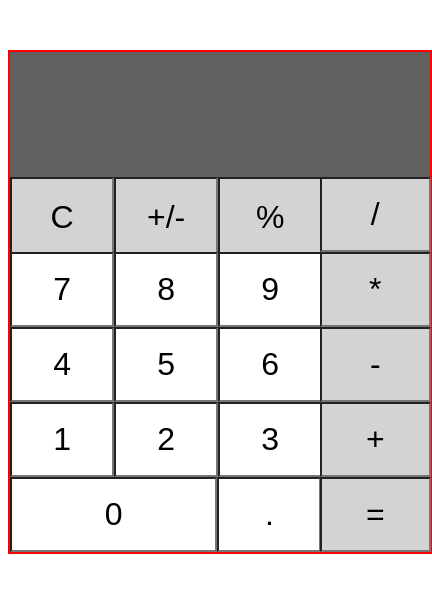
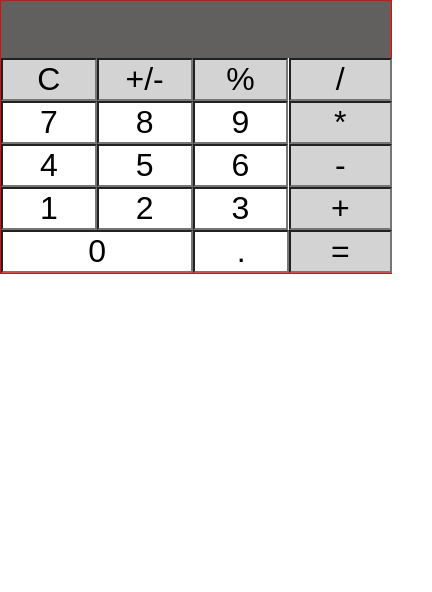
Before and after one commit to tsinat08/calculator, a React (Create React App) app: page / in a window 390 px wide. Shown: the top 592 px of the page, 432 px wide, since content can reach past the window. Built offline with nearby package versions, Linux system fonts and the light colour scheme.

Commit message:
Add % and -/+

```diff
--- a/public/index.html
+++ b/public/index.html
@@ -24,9 +24,9 @@
       work correctly both with client-side routing and a non-root public URL.
       Learn how to configure a non-root public URL by running `npm run build`.
     -->
-    <title>React App</title>
+    <title>T Calculator</title>
   </head>
-  <body>
+  <body style="margin: 0%">
     <noscript>You need to enable JavaScript to run this app.</noscript>
     <div id="root"></div>
     <!--
--- a/src/App.css
+++ b/src/App.css
@@ -8,9 +8,9 @@
 .ops-equals{
     position: absolute;
     right: 3px;
-    top: 25%;
+    bottom: 0%;
     width: 25.5%;
-    height: 75%;
+    height: 79%;
 }
 .clear-sign{
     width: 75%;
@@ -18,3 +18,20 @@
     background: #fff;
     color: #000;
 }
+@media only screen and (max-width: 600px) {
+    .intro {
+        width: 100%;
+        height: 100%;
+        border: 1px solid red;
+        margin: 0;
+        position: relative;
+    }
+}
+.sign{
+    width: 30%;
+    height: 100%;
+    font-size: 200%;
+    text-align: center;
+    background: lightgray;
+    color: #000;
+}
--- a/src/App.js
+++ b/src/App.js
@@ -51,7 +51,7 @@ class App extends Component {
                 <SearchBar Rediet={this.state.term} />
                 <div className='clear-sign'>
                      <Clear  Yotam={this.getClear}/>
-                     <Sign Sign={this.getSign}/>
+                     <Sign  Sign={this.getSign}/>
                      <Percent Percent={this.getPercent}/>
                 </div>
                 <Numbers Lewhat={this.getTerm}/>
--- a/src/components/Clear/Clear.css
+++ b/src/components/Clear/Clear.css
@@ -1,8 +1,8 @@
-.clear {
-    width: 30.5%;
-    height: 100%;
-    font-size: 200%;
-    text-align: center;
-    background: lightgray;
-    color: #000;
-}
+/*.clear {*/
+/*    width: 30.5%;*/
+/*    height: 100%;*/
+/*    font-size: 200%;*/
+/*    text-align: center;*/
+/*    background: lightgray;*/
+/*    color: #000;*/
+/*}*/
--- a/src/components/Clear/Clear.js
+++ b/src/components/Clear/Clear.js
@@ -11,7 +11,7 @@ class Clear extends Component {
     }
     render() {
         return (
-                     <input className='clear' value='C' onClick={this.handleClear} readOnly />
+                     <input className='sign' value='C' onClick={this.handleClear} readOnly />
 
         )
     }
--- a/src/components/Equals/Equals.js
+++ b/src/components/Equals/Equals.js
@@ -60,7 +60,7 @@ class Equals extends Component {
     }
     render() {
         return (
-                    <input className='equals' value='=' onClick={this.handleChange} readOnly />
+                    <input className='ops' value='=' onClick={this.handleChange} readOnly />
 
         )
     }
--- a/src/components/Numbers/Numbers.css
+++ b/src/components/Numbers/Numbers.css
@@ -8,7 +8,7 @@
 }
 
 .numbers{
-    width: 30.5%;
+    width: 30%;
     height: 23%;
     font-size: 200%;
     text-align: center;
@@ -16,7 +16,7 @@
     color: #000;
 }
 .numbers0 {
-    width: 63.3%;
+    width: 63%;
     height: 23%;
     font-size: 200%;
     text-align: center;
--- a/src/components/Operations/Operations.css
+++ b/src/components/Operations/Operations.css
@@ -1,11 +1,8 @@
 .ops {
     width: 96%;
-    height: 23%;
+    height: 17%;
     font-size: 200%;
     text-align: center;
     background: lightgray;
     color: #000;
 }
-.Operations {
-    height: 80%;
-}
--- a/src/components/Percent/Percent.css
+++ b/src/components/Percent/Percent.css
@@ -1,8 +1,8 @@
-.percent{
-    width: 30.5%;
-    height: 100%;
-    font-size: 200%;
-    text-align: center;
-    background: lightgray;
-    color: #000;
-}
+/*.percent{*/
+/*    width: 30.5%;*/
+/*    height: 100%;*/
+/*    font-size: 200%;*/
+/*    text-align: center;*/
+/*    background: lightgray;*/
+/*    color: #000;*/
+/*}*/
--- a/src/components/Percent/Percent.js
+++ b/src/components/Percent/Percent.js
@@ -15,7 +15,7 @@ class Percent extends Component {
     }
     render() {
         return (
-                <input className='percent' value='%' onClick={this.handleChange}  readOnly />
+                <input className='sign' value='%' onClick={this.handleChange}  readOnly />
         )
     }
 
--- a/src/components/Sign/Sign.css
+++ b/src/components/Sign/Sign.css
@@ -1,8 +1,8 @@
-.sign{
-    width: 30.5%;
-    height: 100%;
-    font-size: 200%;
-    text-align: center;
-    background: lightgray;
-    color: #000;
-}
+/*.sign{*/
+/*    width: 30.5%;*/
+/*    height: 100%;*/
+/*    font-size: 200%;*/
+/*    text-align: center;*/
+/*    background: lightgray;*/
+/*    color: #000;*/
+/*}*/
```
